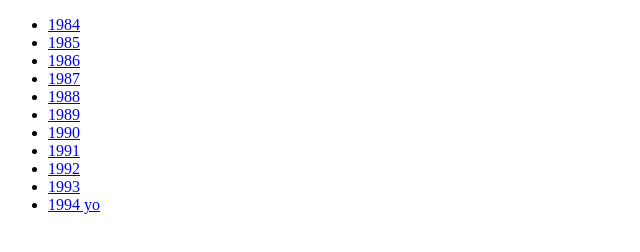
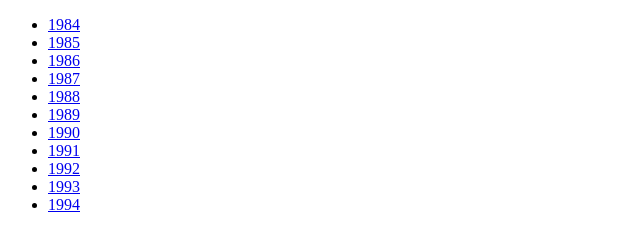
Before and after one commit to natephil/LDA_viz, a plain HTML site: page index.html in a window 1280 px wide. Shown: the full height of the page, 0-640 px from the left. Drawn offline with nearby package versions, Linux system fonts and the light colour scheme.

Commit message:
Update index.html

```diff
--- a/index.html
+++ b/index.html
@@ -39,7 +39,7 @@
     <li id="tab"><a href="html/1993_viz.html">1993</a>
     </li>
 
-    <li id="tab"><a href="html/1994_viz.html">1994 yo</a>
+    <li id="tab"><a href="html/1994_viz.html">1994</a>
     </li>
 
   </ul>
```
